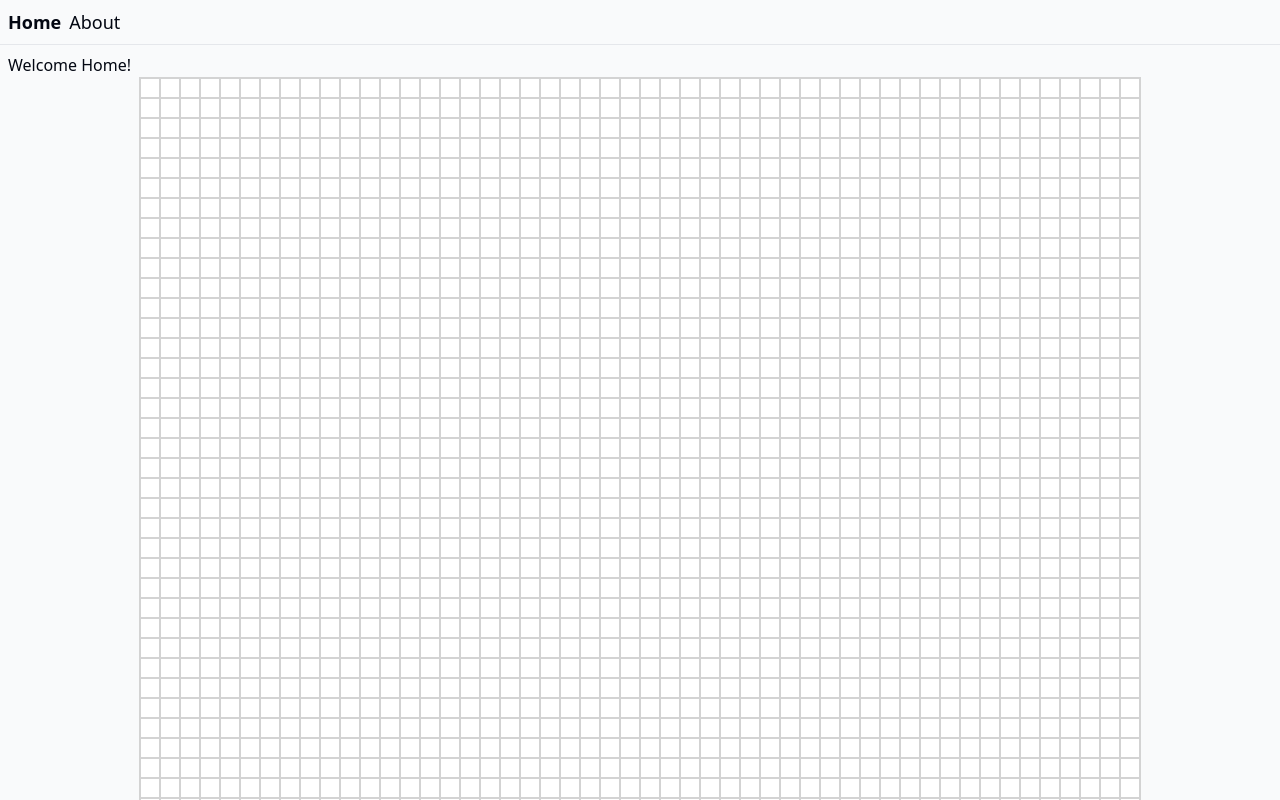
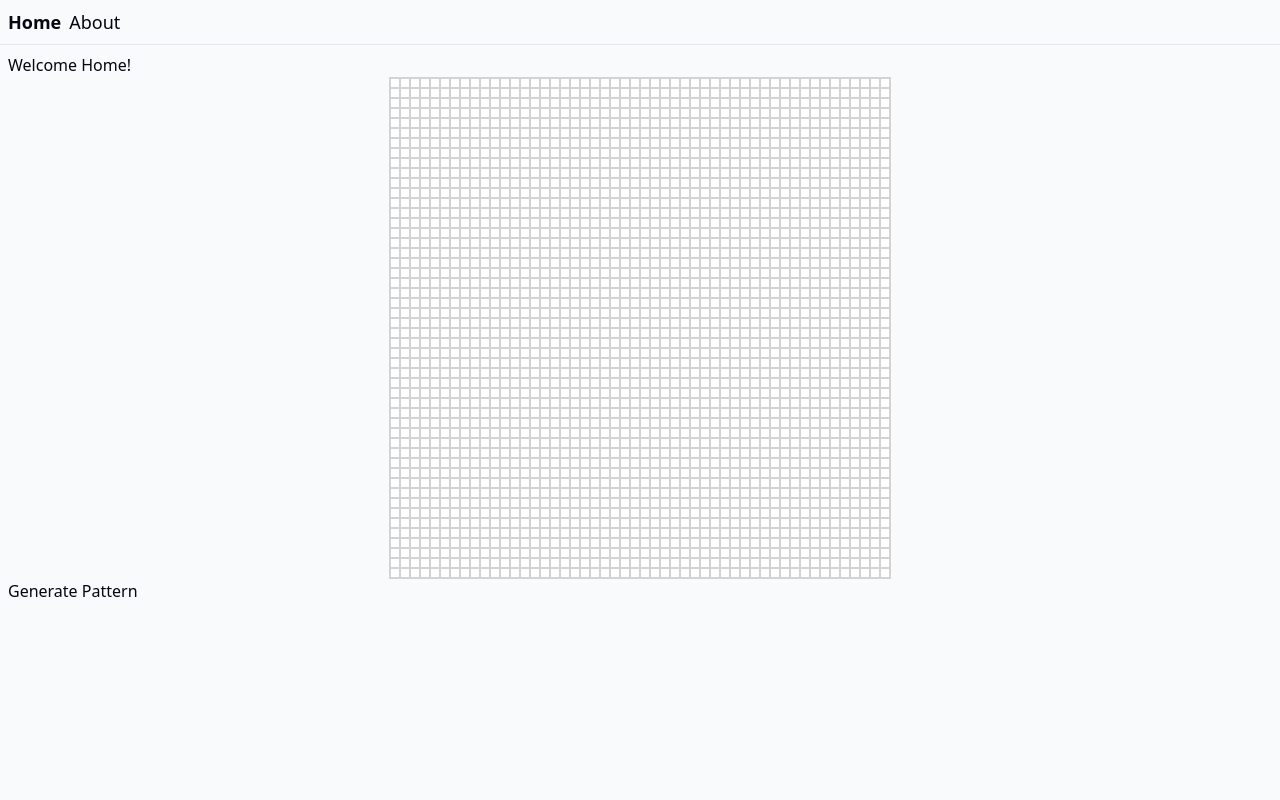
Before and after one commit to jonpekk/knitting-generator, a React (Vite) app in the folder app/react/: page / in a window 1280 px wide. Shown: the top 800 px of the page. Built offline with nearby package versions, Linux system fonts and the light colour scheme.

Commit message:
drag to fill

```diff
--- a/app/react/src/components/PatternGrid/GridCell.tsx
+++ b/app/react/src/components/PatternGrid/GridCell.tsx
@@ -1,36 +1,29 @@
-import { TGridCell } from "@/types/gridCell"
-import { ComponentProps } from "react"
+
+import { ComponentProps, forwardRef } from "react"
 
 type GridCellProps = {
-  cellSize: number,
-  position: number,
-  active: boolean,
-  setGridCells: (grid: TGridCell[]) => void,
-  gridCells: TGridCell[]
+  cellSize: number
 } & ComponentProps<'div'>
 
-function GridCell({
+const GridCell = forwardRef<HTMLDivElement, GridCellProps>(({
   cellSize,
-  position,
-  active,
-  setGridCells,
-  gridCells,
   ...props
-}: GridCellProps) {
+}, ref) => {
 
   return (
     <div
       style={{
         width: cellSize,
         height: cellSize,
-        background: active ? 'black' : 'white',
+        background: 'white',
         border: '1px solid lightgray', // Keep the outer border
       }}
+      ref={ref}
       {...props}
     >
 
     </div>
   )
-}
+})
 
 export default GridCell
--- a/app/react/src/components/PatternGrid/PatternGrid.tsx
+++ b/app/react/src/components/PatternGrid/PatternGrid.tsx
@@ -1,90 +1,101 @@
+import React, { useRef, useEffect, useState, useCallback, RefObject } from 'react';
+import GridCell from './GridCell';
 import { generateGridInstructions } from "@/helpers/generateGridInstructions";
-import { useEffect, useState } from "react";
-import GridCell from "./GridCell";
-import { TGridCell } from "@/types/gridCell";
 
-const gridSize = 50; // Number of rows and columns
-const cellSize = 20; // Size of each cell in pixels
+const gridSize = 50;
+const cellSize = 10;
 
 function PatternGrid() {
-  const [pattern, setPattern] = useState<string[] | null>(null)
-  const [gridCells, setGridCells] = useState<TGridCell[]>([])
-  const [canSelect, setCanSelect] = useState(false)
+  const gridRef = useRef<HTMLDivElement>(null);
+  const cellRefs = useRef<RefObject<HTMLDivElement | null>[]>([]);
+  const [canSelect, setCanSelect] = useState(false);
+  const [pattern, setPattern] = useState<string[] | null>(null);
 
   useEffect(() => {
-    const cells = [];
-    for (let i = 0; i < (gridSize * gridSize); i++) {
-      cells.push({
-        key: i,
-        position: i,
-        active: false
+    cellRefs.current = Array(gridSize * gridSize).fill(null).map(() => React.createRef<HTMLDivElement>());
+  }, []);
+
+  const handleMouseDown = useCallback(() => setCanSelect(true), []);
+  const handleMouseUp = useCallback(() => setCanSelect(false), []);
+
+  const handleMouseMove = useCallback((e: any) => {
+    if (!canSelect || !gridRef.current) return;
+
+    const gridRect = gridRef.current.getBoundingClientRect();
+    const x = e.clientX - gridRect.left;
+    const y = e.clientY - gridRect.top;
+
+    const col = Math.floor(x / cellSize);
+    const row = Math.floor(y / cellSize);
+    const cellIndex = row * gridSize + col;
+
+    if (cellIndex >= 0 && cellIndex < gridSize * gridSize && cellRefs.current[cellIndex]) {
+      cellRefs.current[cellIndex].current?.style.setProperty('background-color', 'black')
+    }
+  }, [canSelect]);
+
+  const generatePattern = useCallback(() => {
+    const grid = cellRefs.current.map((cell, index) => {
+      return {
+        key: index,
+        position: index,
+        active: cell.current?.style.backgroundColor === 'black'
+      }
     })
-    }
+    setPattern(generateGridInstructions(grid))
+  }, [cellRefs])
 
-    setGridCells(cells)
-
-  }, [])
   return (
     <>
       <div
         style={{
           display: 'flex',
           justifyContent: 'center',
-          alignItems: 'center'
-        }}
-        onMouseDown={() => setCanSelect(true)}
-        onMouseUp={() => setCanSelect(false)}
-        onDragStart={(e) => {
-          e.preventDefault()
+          alignItems: 'center',
+          margin: 0,
+          padding: 0
         }}
       >
         <div
           style={{
-            display: 'inline-grid',
+            margin: 0,
+            padding: 0,
+          }}
+          onMouseDown={handleMouseDown}
+          onMouseUp={handleMouseUp}
+          onDragStart={(e) => e.preventDefault()}
+          onMouseMove={handleMouseMove}
+          ref={gridRef}
+        >
+          <div
+            style={{
+              display: 'grid',
               gridTemplateColumns: `repeat(${gridSize}, 1fr)`,
               gridTemplateRows: `repeat(${gridSize}, 1fr)`,
               border: '1px solid lightgray',
             }}
           >
-          {gridCells.map(cell => (
+            {Array.from({ length: gridSize * gridSize }).map((_, index) => (
               <GridCell
-              key={cell.key}
+                key={index}
                 cellSize={cellSize}
-              position={cell.position}
-              active={cell.active}
-              gridCells={gridCells}
-              setGridCells={setGridCells}
+                ref={cellRefs.current[index]}
                 onClick={() => {
-                const newGrid = [...gridCells]
-                newGrid[cell.position].active = !newGrid[cell.position].active
-
-                setGridCells(newGrid)
-              }}
-              onMouseMoveCapture={() => {
-                if (canSelect) {
-                  const newGrid = [...gridCells]
-                  newGrid[cell.position].active = true // !newGrid[cell.position].active
-
-                  setGridCells(newGrid)
+                  const cell = cellRefs.current[index].current;
+                  if (cell) {
+                    cell.style.backgroundColor = cell.style.backgroundColor === 'black' ? 'white' : 'black';
                   }
                 }}
               />
-          ))
-
-          }
+            ))}
           </div>
         </div>
-      <button
-        onClick={() => setPattern(generateGridInstructions(gridCells))}
-      >
-        Generate Pattern
-      </button>
+      </div>
+      <button onClick={generatePattern}>Generate Pattern</button>
       {pattern && (
         <div>
           {pattern.map((row) => (
-            <p key={row}>
-              {row}
-            </p>
+            <p key={row}>{row}</p>
           ))}
         </div>
       )}
@@ -92,4 +103,4 @@ function PatternGrid() {
   );
 }
 
-export default PatternGrid
+export default PatternGrid;
```
Also changed, not shown: app/react/package.json (+4 -4 lines), 1 other file (tests, documents, lock files or other folders). Lines whose indentation alone changed are shown as unchanged.
